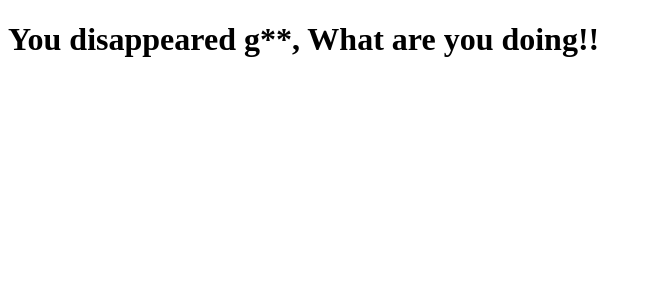
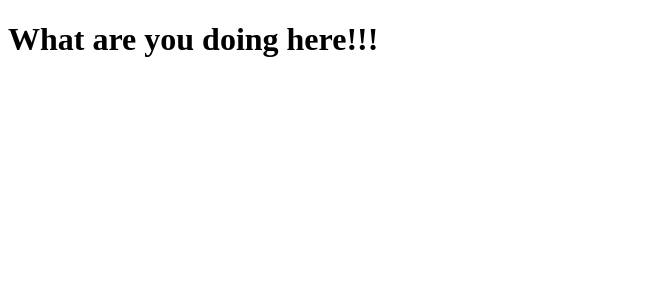
Before and after one commit to joaopedrocmr/clone-tabnews, a Next.js app: page / in a window 1280 px wide. Shown: the top 300 px of the page, without its empty margins (0-652 px from the left). Built offline with nearby package versions, Linux system fonts and the light colour scheme.

Commit message:
trocando titulo da home

```diff
--- a/pages/index.js
+++ b/pages/index.js
@@ -1,5 +1,5 @@
 function Home() {
-  return <h1>You disappeared g**, What are you doing!!</h1>;
+  return <h1>What are you doing here!!!</h1>;
 }
 
 export default Home;
```
